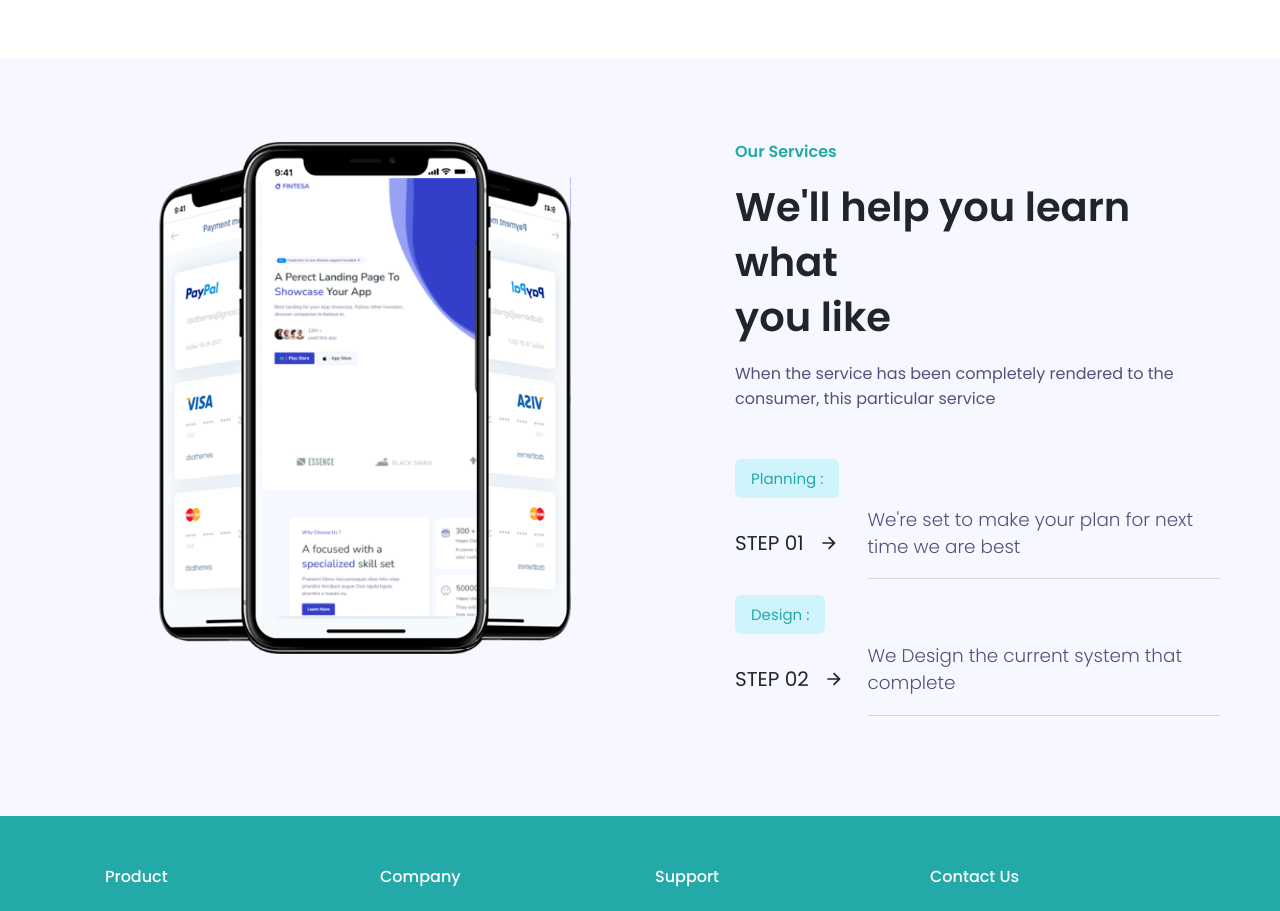
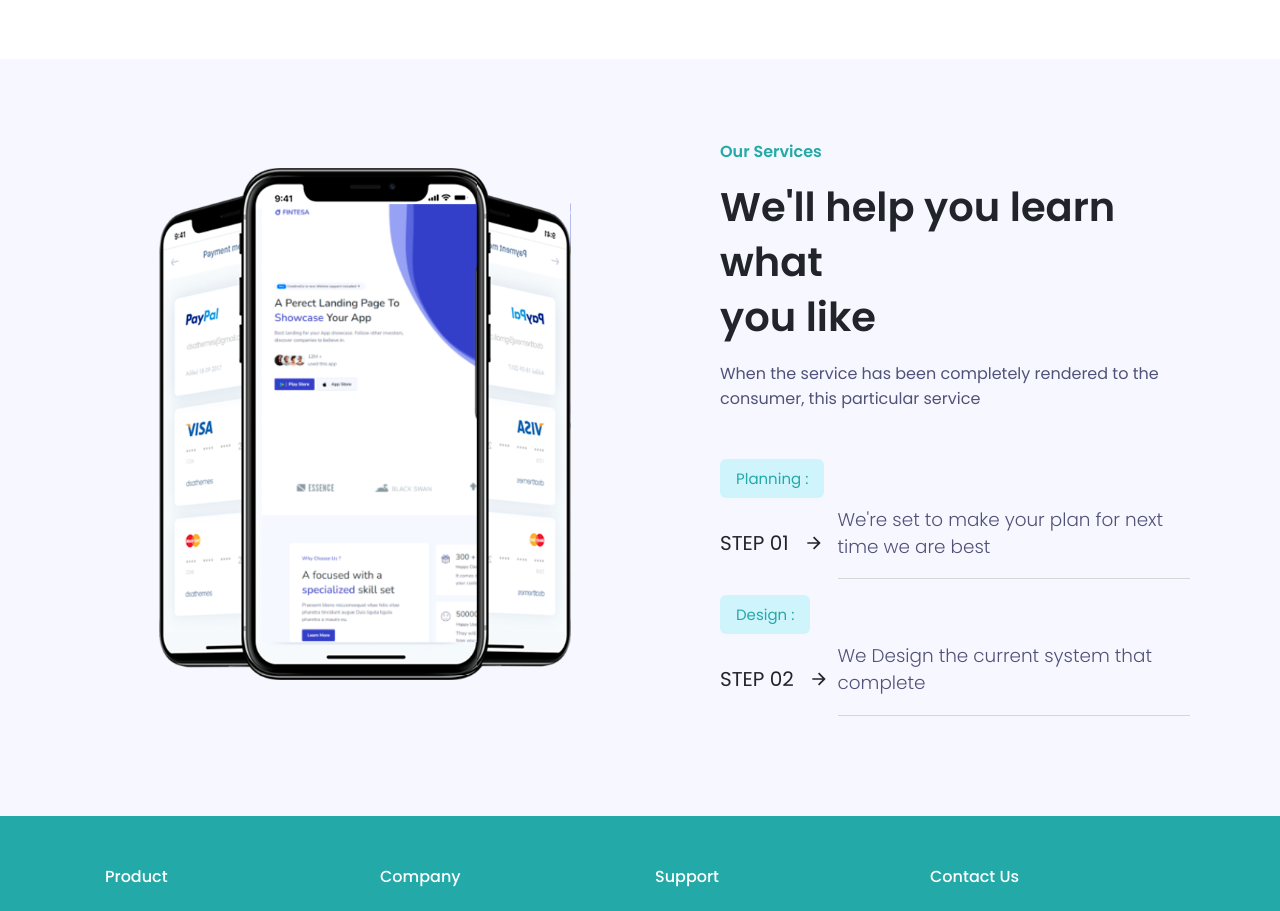
Before and after one commit to VeeraUIDeveloper/Fintesa-Website-React, a React (Vite) app: page / in a window 1280 px wide. Shown: the part 1880-2791 px from the top of the page. Built offline with nearby package versions, Linux system fonts and the light colour scheme.

Commit message:
COMPONENT: CARD
 - Created Card Component
 - Added a few class with styles in common.scss

```diff
--- /dev/null
+++ b/src/components/card/card.jsx
@@ -0,0 +1,13 @@
+import classes from "./card.module.scss";
+import PropTypes from "prop-types";
+
+const Card = ({ children, className }) => {
+  return <div className={`${classes.card} ${className}`}>{children}</div>;
+};
+
+Card.propTypes = {
+  children: PropTypes.any.isRequired,
+  className: PropTypes.any.isRequired,
+};
+
+export default Card;
--- /dev/null
+++ b/src/components/card/card.module.scss
@@ -0,0 +1,9 @@
+@use "../../sass/colors.scss" as colors;
+
+.card {
+  width: 100%;
+  padding: 30px;
+  border-radius: 15px;
+  background-color: #ffffff;
+  box-shadow: 0 8px 16px #0000002a;
+}
--- a/src/components/home-page/about.jsx
+++ b/src/components/home-page/about.jsx
@@ -1,5 +1,6 @@
 import classes from "./about.module.scss";
 import { ABOUT_CARD_DATA } from "../../constants/about-data.jsx";
+import Card from "../card/card.jsx";
 
 const AboutSection = () => {
   return (
@@ -28,13 +29,13 @@ export const AboutCard = () => {
   return (
     <>
       {ABOUT_CARD_DATA.map((card, index) => (
-        <div key={index} className={classes.about_card}>
+        <Card key={index} className="w-100">
           <div className={classes.about_card_icon}>{card.icon}</div>
           <div className={classes.about_card_text}>
             <h4>{card.title}</h4>
             <p>{card.text}</p>
           </div>
-        </div>
+        </Card>
       ))}
     </>
   );
--- a/src/components/home-page/about.module.scss
+++ b/src/components/home-page/about.module.scss
@@ -22,11 +22,6 @@
     background-color: colors.$primary-color;
   }
   &_card {
-    width: 100%;
-    padding: 30px;
-    border-radius: 15px;
-    background-color: #ffffff;
-    box-shadow: 0 8px 16px #0000002a;
     &_icon {
       color: colors.$primary-color;
       margin-bottom: 1.5rem;
--- a/src/components/home-page/features.jsx
+++ b/src/components/home-page/features.jsx
@@ -7,9 +7,7 @@ const FeatureSection = () => {
   return (
     <section id="features" className={classes.features}>
       <div className="container">
-        <div
-          className={`${classes.features_wrapper} d-flex justify-content-between`}
-        >
+        <div className="d-flex align-items-center justify-content-between gap-0">
           <div className={`${classes.features_image} w-50 text-center`}>
             <img src={FeaturesImage} alt="Features Image" />
           </div>
@@ -37,7 +35,7 @@ export const ServiceSteps = () => {
       {FEATURES_DATA.slice(0, 2).map((item) => (
         <div key={item.label} className={classes.steps_content}>
           <span className="text-label">{item.label}</span>
-          <div className="d-flex align-items-center justify-content-between">
+          <div className="d-flex align-items-center justify-content-between gap-0">
             <span
               className={`${classes.steps_count} w-25 d-flex align-items-center`}
             >
--- a/src/sass/_common.scss
+++ b/src/sass/_common.scss
@@ -33,6 +33,9 @@
 .flex-wrap {
   flex-wrap: wrap;
 }
+.flex-nowrap {
+  flex-wrap: nowrap;
+}
 .align-items-center {
   align-items: center;
 }
@@ -44,6 +47,9 @@
 }
 .justify-content-between {
   justify-content: space-between;
+}
+.gap-0 {
+  gap: 0;
 }
 
 // Typhography
```
